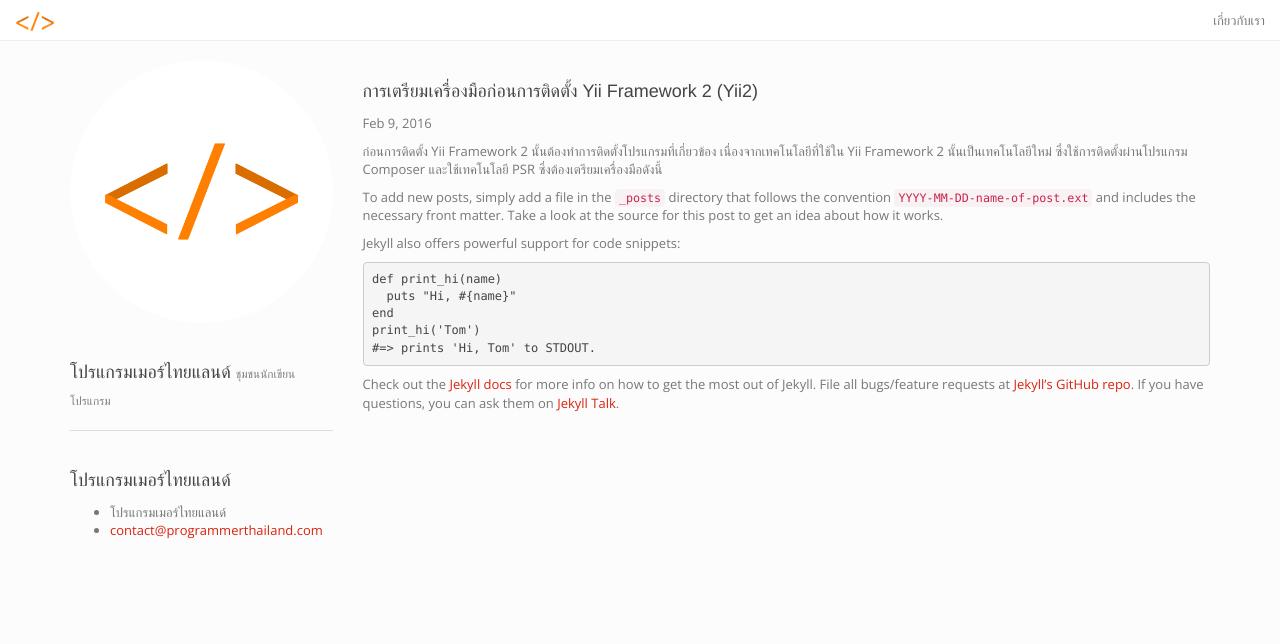
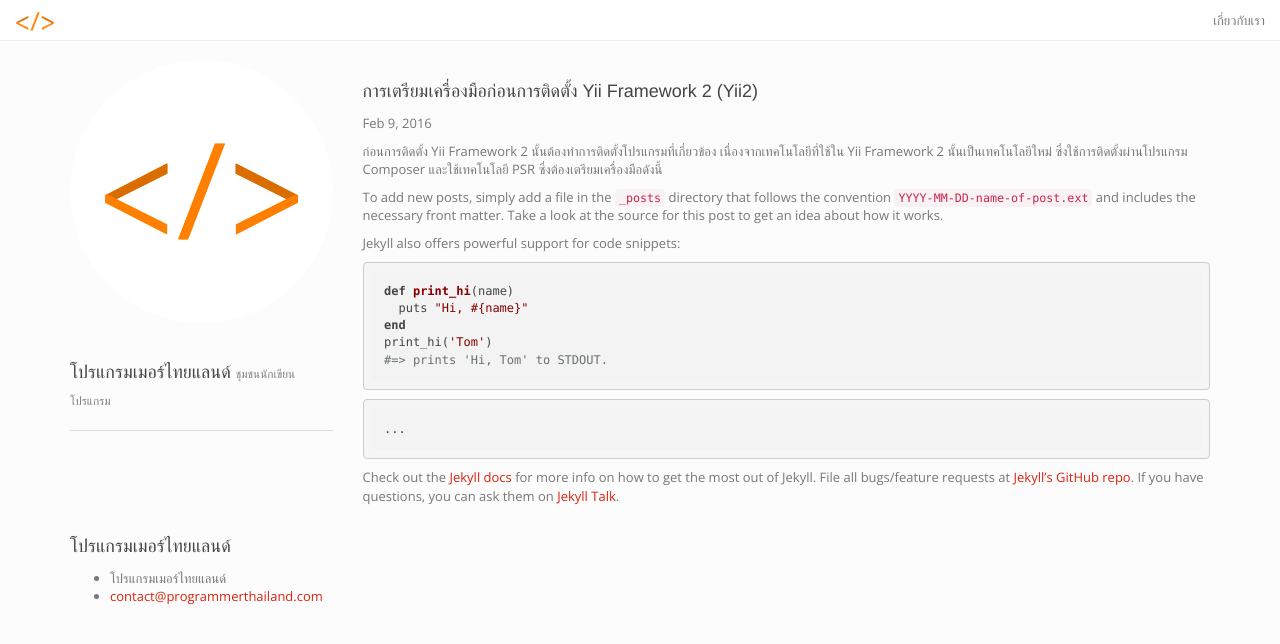
Before and after one commit to ProgrammerThailand/programmerthailand.github.io, a Jekyll site: the page built from _posts/2016-02-10-how-to-install-yii-framework-2.markdown, in a window 1280 px wide. Shown: the top 644 px of the page. Built offline with Jekyll 4.4.1, drawn with Linux system fonts in a browser that asks for light colours; nearby versions of some CDN libraries; some web fonts are replaced; library files that are not in the unit come from our copies; comment, search, counter and statistics services are not loaded.

```diff
--- a/_layouts/default.html
+++ b/_layouts/default.html
@@ -20,7 +20,7 @@
     </div>
 
 
-
+    <script>hljs.initHighlightingOnLoad();</script>
   </body>
 
 </html>
--- a/_posts/2016-02-10-how-to-install-yii-framework-2.markdown
+++ b/_posts/2016-02-10-how-to-install-yii-framework-2.markdown
@@ -18,6 +18,8 @@ print_hi('Tom')
 #=> prints 'Hi, Tom' to STDOUT.
 {% endhighlight %}
 
+<pre><code class="html">...</code></pre>
+
 Check out the [Jekyll docs][jekyll-docs] for more info on how to get the most out of Jekyll. File all bugs/feature requests at [Jekyll’s GitHub repo][jekyll-gh]. If you have questions, you can ask them on [Jekyll Talk][jekyll-talk].
 
 [jekyll-docs]: http://jekyllrb.com/docs/home
```
